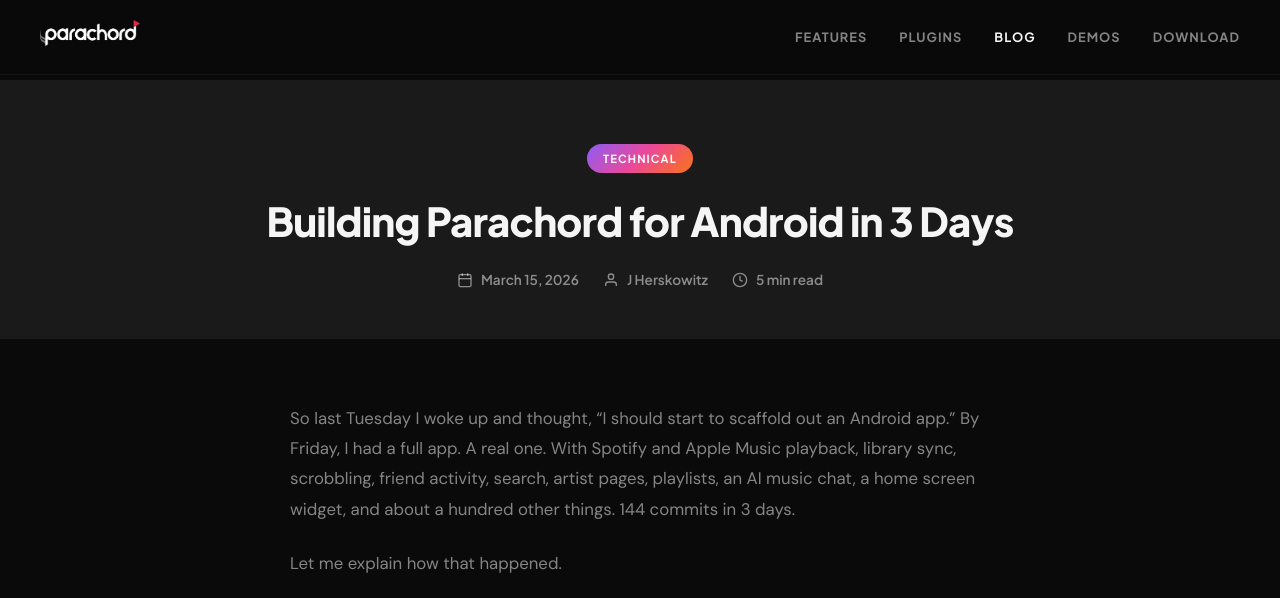
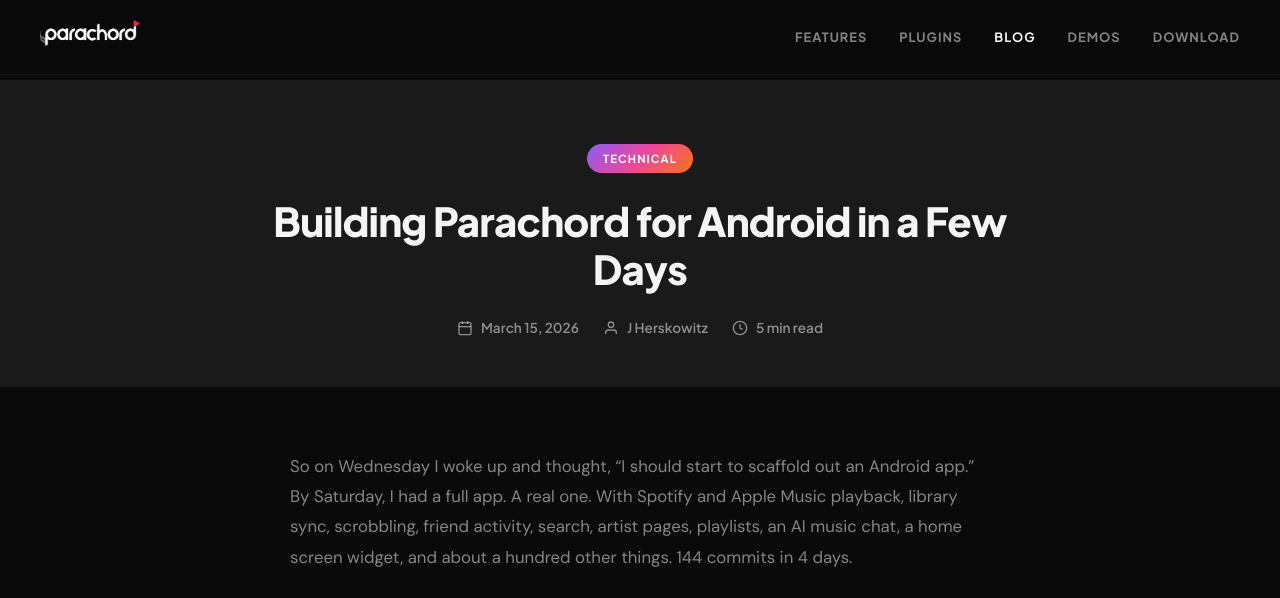
Before and after one commit to Parachord/parachord-website, a Jekyll site: the page built from _posts/2026-03-15-parachord-android-3-days.md, in a window 1280 px wide and 900 px high, cut to the strip 0-598 px from the top of the window. Built offline with Jekyll 4.4.1, drawn with Linux system fonts in a browser that asks for light colours; some of the changed text lies outside the part shown.

Commit message:
Update 2026-03-15-parachord-android-3-days.md

```diff
--- a/_posts/2026-03-15-parachord-android-3-days.md
+++ b/_posts/2026-03-15-parachord-android-3-days.md
@@ -1,12 +1,12 @@
 ---
 layout: post
-title: "Building Parachord for Android in 3 Days"
+title: "Building Parachord for Android in a Few Days"
 date: 2026-03-15
 author: "J Herskowitz"
 category: "Technical"
 ---
 
-So last Tuesday I woke up and thought, "I should start to scaffold out an Android app." By Friday, I had a full app. A real one. With Spotify and Apple Music playback, library sync, scrobbling, friend activity, search, artist pages, playlists, an AI music chat, a home screen widget, and about a hundred other things. 144 commits in 3 days.
+So on Wednesday I woke up and thought, "I should start to scaffold out an Android app." By Saturday, I had a full app. A real one. With Spotify and Apple Music playback, library sync, scrobbling, friend activity, search, artist pages, playlists, an AI music chat, a home screen widget, and about a hundred other things. 144 commits in 4 days.
 
 Let me explain how that happened.
 
@@ -24,13 +24,13 @@
 
 This turned out to be the single most important thing I did. Without it, every conversation would start with me re-explaining how the resolver system works or why the accent color is purple, not blue. With it, Claude could just... start building.
 
-## Day 1: Making Noise (March 11-12)
+## Days 1 & 2: Making Noise (March 11-12)
 
-First commit: 12:49 PM on Tuesday. A full project skeleton -- all the Android boilerplate, the database, the UI shell. By the end of the day, the app could play music from Spotify, pull artist metadata, and scan your phone for local files.
+First commit: 12:49 PM on Wednesday. A full project skeleton -- all the Android boilerplate, the database, the UI shell. By the end of the day, the app could play music from Spotify, pull artist metadata, and scan your phone for local files.
 
 Day 2 was about making it *look* like Parachord. I ported the whole design system over -- colors, spacing, dark mode, the navigation layout. By the end of the day, if you squinted, it was recognizable.
 
-## Day 2: The Big Push (March 13)
+## Day 3: The Big Push (March 13)
 
 This was the day things got exciting. 16 commits in a single day covering:
 
@@ -44,20 +44,24 @@
 
 The workflow was simple: I'd describe what a feature does in the desktop app, sometimes share the relevant source code, and Claude would write the Android equivalent. Not a copy-paste job -- the implementations are genuinely different because the platforms are different -- but functionally the same.
 
-## Day 3: Making It Real (March 14-15)
+## Day 4: Making It Real (March 14)
 
 The last stretch was about going from "it works on my phone" to "someone else could actually use this":
 
-- Full Spotify library sync -- import your albums, playlists, and saved tracks
+- Full Spotify library sync - import your albums, playlists, and saved tracks
+- Desktop to Mobile sync (through Spotify)
 - A home page with friend activity, charts, new releases, and recommendations
 - Apple Music playback (this one was a journey)
-- Playlist import -- paste a Spotify or Apple Music link and it just works
+- Playlist import - paste a Spotify or Apple Music link and it just works
 - Listen-along, so you can see what your friends are playing
 - A home screen widget
 - Background playback that doesn't die when you lock your phone
-- Edge swipe gestures
+
 
 47 commits on Thursday alone. I stopped counting features and just powered through to get an app that would be usable before I leave on vacation tomorrow morning.
+
+## Day 5: Making it Everyday Usable
+Today was all about tweaking UX, fixing little bugs, optimizing core functionality and ensuring consistent behavior between the desktop experience and mobile
 
 ## What It Was Actually Like
 
```
